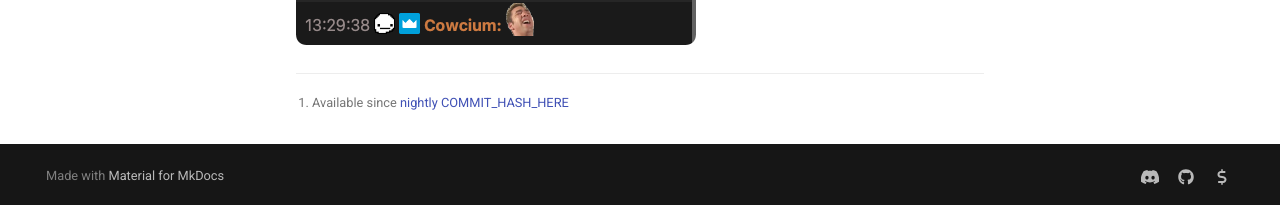
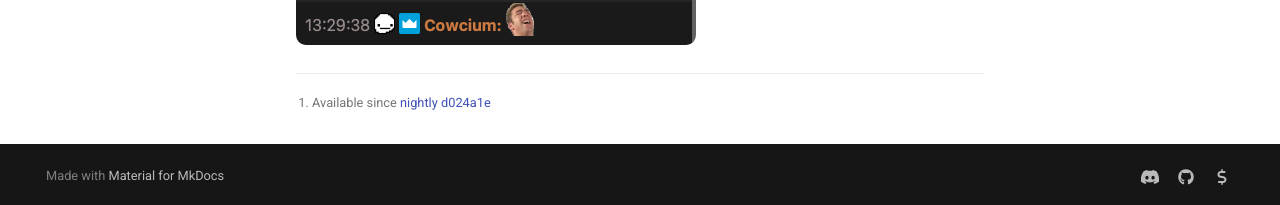
Before and after one commit to Chatterino/wiki, an MkDocs documentation site: the page built from docs/Search.md, in a window 1280 px wide and 900 px high, scrolled down 3071 px. Shown: the part 692-897 px from the top of the window. Built offline with MkDocs 1.6.1 and Material for MkDocs 9.7.7, drawn with Linux system fonts in a browser that asks for light colours; comment, search, counter and statistics services are not loaded.

Commit message:
Add commit hash and URL

```diff
--- a/docs/Search.md
+++ b/docs/Search.md
@@ -56,6 +56,6 @@
 `regex:^gachi\w*$`
 ![`regex:^gachi\w*$`](images/search/example8.png)
 
-[^1]: Available since [nightly][nightly] [COMMIT_HASH_HERE](COMMIT_URL_HERE)
+[^1]: Available since [nightly][nightly] [d024a1e](https://github.com/Chatterino/chatterino2/commit/d024a1ef7e1b7ed866a5662d562233453cf220b6)
 
 [nightly]: ../Help/#what-is-nightly-and-how-to-use-install-it
```
